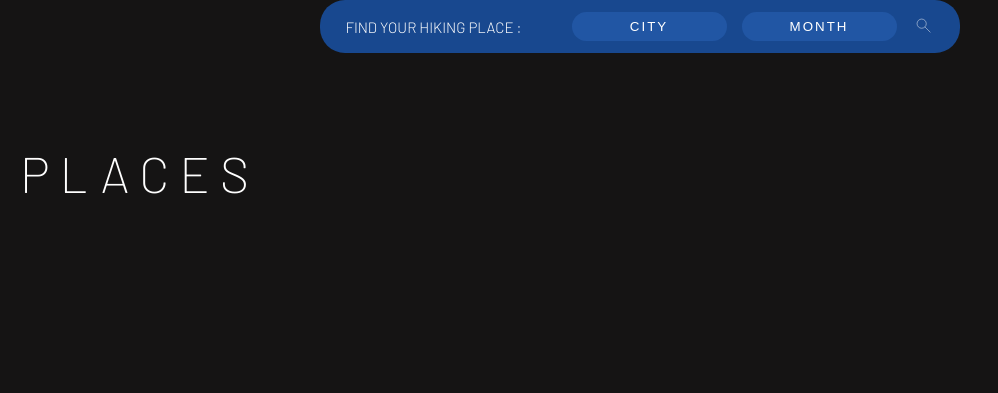
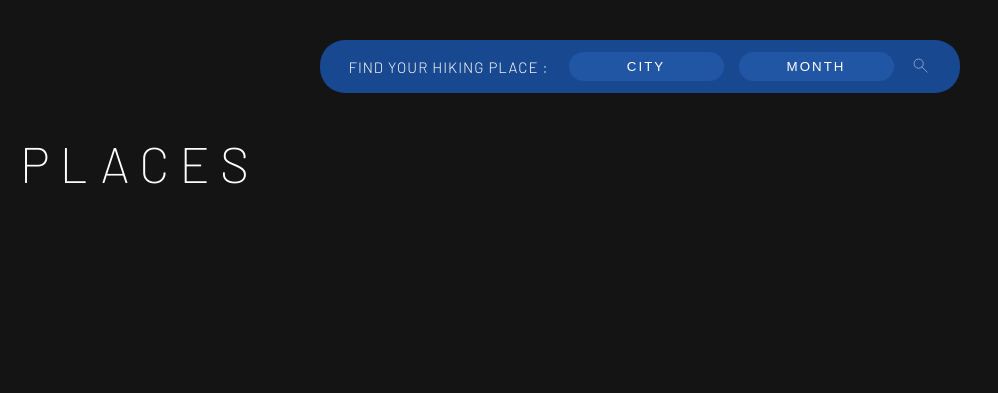
Before and after one commit to dariavarlamovaa/el-in, a Django app: page /places/ in a window 1280 px wide. Shown: the part 82-475 px from the top of the page, without its empty margins (0-998 px from the left). Run offline with Django 5.2, Linux system fonts and the light colour scheme; data that the repository does not hold is empty.

Commit message:
added services for cities and places data, added dunder method to model, updated styles for home and places pages, updated selector

```diff
--- a/places/models.py
+++ b/places/models.py
@@ -8,7 +8,7 @@ class Place(models.Model):
     description_eng = models.TextField(null=True)
     name_eng = models.CharField(null=True)
     url = models.CharField(null=True)
-    description_fin = models. TextField(null=True)
+    description_fin = models.TextField(null=True)
     name_fin = models.CharField(null=True)
     latitude = models.FloatField(null=False)
     longitude = models.FloatField(null=False)
@@ -17,3 +17,6 @@ class Place(models.Model):
     city = models.CharField(null=False)
     available_time = models.CharField(null=False)
     price = models.CharField(null=False)
+
+    def __str__(self):
+        return self.city
--- /dev/null
+++ b/places/services.py
@@ -0,0 +1,21 @@
+from collections import defaultdict
+
+from django.db.models import Q
+
+from places.models import Place
+
+
+def get_cities_and_places(city=None, month=None):
+    filter_data = Q()
+    if city:
+        filter_data &= Q(city=city)
+    if month:
+        filter_data &= Q(available_time__icontains=month)
+    places_data = Place.objects.filter(filter_data).values('city', 'name_eng', 'image_path', 'available_time').order_by(
+        'city', 'name_eng')
+    cities_and_places = defaultdict(list)
+    for item in places_data:
+        cities_and_places[item['city']].append(
+            {'name_eng': item['name_eng'], 'image_path': item['image_path'], 'available_time': item['available_time']})
+    cities_and_places = dict(cities_and_places)
+    return cities_and_places
--- a/places/urls.py
+++ b/places/urls.py
@@ -1,7 +1,8 @@
 from django.urls import path
 
-from places.views import PlaceView
+from places.views import PlaceView, PlaceFilter
 
 urlpatterns = [
-    path('places/', PlaceView.as_view(), name='places')
+    path('places/', PlaceView.as_view(), name='places'),
+    path('filtered-places/', PlaceFilter.as_view(), name='filter-places')
 ]
--- a/places/views.py
+++ b/places/views.py
@@ -4,15 +4,16 @@ from collections import defaultdict
 
 from decimal import Decimal
 
+from django.shortcuts import render
 from dotenv import load_dotenv
 
 import requests
-from django.db import connections
 from django.http import JsonResponse
-from django.views.generic import TemplateView
+from django.views.generic import TemplateView, ListView
 
 from .forms import PlaceSelectorForm
 from .models import Place
+from .services import get_cities_and_places
 
 load_dotenv()
 
@@ -154,32 +155,37 @@ def insert_data_into_table(image_path, image_alt_text, image_url, description_en
                          street_name=street_name, city=city, available_time=available_time, price=price)
 
 
-class PlaceView(TemplateView):
+class PlaceView(ListView):
+    form = PlaceSelectorForm()
     template_name = 'places/places.html'
+
+    def get_queryset(self):
+        cities_and_places = get_cities_and_places()
+        return cities_and_places
 
     def get_context_data(self, **kwargs):
         context = super().get_context_data(**kwargs)
-        places_data = Place.objects.values('city', 'name_eng', 'image_path').order_by('city', 'name_eng')
-        cities_and_places = defaultdict(list)
-        for item in places_data:
-            cities_and_places[item['city']].append({'name_eng': item['name_eng'], 'image_path': item['image_path']})
-        cities_and_places = dict(cities_and_places)
-        form = PlaceSelectorForm()
-        if form.is_valid():
-            filter_data(self.request)
-        context.update({'cities_and_places': cities_and_places, 'form': form})
+        cities_and_places = self.get_queryset()
+        context.update({'cities_and_places': cities_and_places, 'form': self.form})
         return context
 
 
-def filter_data(request, *args):
-    selected_city = request.GET.get('city_selector', None)
-    selected_month = request.GET.get('month_selector', None)
-    if selected_city:
-        pass
-    if selected_month:
-        pass
-    print(selected_city)
-    print(selected_month)
+class PlaceFilter(ListView):
+    template_name = 'places/places.html'
+    form = PlaceSelectorForm()
+
+    def get_queryset(self):
+        selected_city = self.request.GET.get('city_selector', None)
+        selected_month = self.request.GET.get('month_selector', None)
+        cities_and_places = get_cities_and_places(selected_city, selected_month)
+        return cities_and_places
+
+    def get_context_data(self, **kwargs):
+        context = super().get_context_data(**kwargs)
+        cities_and_places = self.get_queryset()
+        print(cities_and_places)
+        context.update({'cities_and_places': cities_and_places, 'form': self.form})
+        return context
 
 
 class OneHikingPlaceView(TemplateView):
--- a/static/base/css/base.css
+++ b/static/base/css/base.css
@@ -138,7 +138,7 @@ main {
 }
 
 .selector-info {
-    padding-bottom: 50px;
+    padding: 40px 0;
 }
 
 .search-line {
@@ -146,7 +146,7 @@ main {
     flex-direction: row;
     justify-content: center;
     align-items: center;
-    gap: 50px;
+    gap: 20px;
     background-color: #18488f;
     border-radius: 25px;
     max-width: 640px;
@@ -180,3 +180,7 @@ select {
     text-align-last: center;
     letter-spacing: 2px;
 }
+
+.search-for-hiking-place-header {
+    letter-spacing: 1px;
+}
--- a/static/home/css/home.css
+++ b/static/home/css/home.css
@@ -1,5 +1,5 @@
 .home-page-info {
-    padding: 40px 0;
+    padding: 40px 0 0;
     position: relative;
 }
 
--- a/static/places/css/places.css
+++ b/static/places/css/places.css
@@ -1,6 +1,5 @@
 .places-header {
     font-size: 50px;
-    padding-top: 40px;
     font-weight: 200;
     letter-spacing: 10px;
 }
@@ -9,7 +8,7 @@
 .all-places {
     display: flex;
     gap: 50px;
-    padding-top: 50px;
+    padding: 50px 0 100px;
     flex-direction: row;
     flex-wrap: wrap;
 }
--- a/templates/base/base.html
+++ b/templates/base/base.html
@@ -4,6 +4,7 @@
 <head>
     <meta charset="UTF-8" name="viewport" content="width=device-width, initial-scale=1">
     <link rel="stylesheet" href="{% static 'base/css/base.css' %}">
+    <link rel="icon" type="image/x-con" href="{% static 'base/images/favicon.ico' %}">
     <title>{% block title %}{% endblock %}</title>
     {% block css %}{% endblock %}
 </head>
--- a/templates/base/selector.html
+++ b/templates/base/selector.html
@@ -2,15 +2,15 @@
 <div class="selector container">
     <div class="selector-info">
         <div class="search-line">
-            <p class="search-for-hiking-place header">Find your hiking place :</p>
+            <p class="search-for-hiking-place-header header">Find your hiking place :</p>
             <div class="city-month select">
-                <form action="{% url 'places' %}" class="select-hiking-place" method="get">
+                <form action="{% url 'filter-places' %}" class="select-hiking-place" method="get">
                     {% csrf_token %}
                     <select name="city_selector" id="city_selector"
                             class="month_selector selector-one">
                         <option selected disabled class="selected-disabled-option">CITY</option>
                         {% for field in form.city %}
-                        <option value="{{ field }}">{{ field.label }}</option>
+                        {{ field }}
                         {% endfor %}
                     </select>
 
@@ -18,11 +18,12 @@
                             class="month_selector selector-one">
                         <option selected disabled class="selected-disabled-option">MONTH</option>
                         {% for field in form.month %}
-                        <option value="{{ field }}">{{ field.label }}</option>
+                        {{ field }}
                         {% endfor %}
                     </select>
 
-                    <button class="button-selector btn" type="submit"><img src="{% static 'base/images/search.svg' %}" alt="Search">
+                    <button class="button-selector btn" type="submit"><img src="{% static 'base/images/search.svg' %}"
+                                                                           alt="Search">
                     </button>
                 </form>
             </div>
```
Also changed, not shown: static/base/images/favicon.ico (added).
